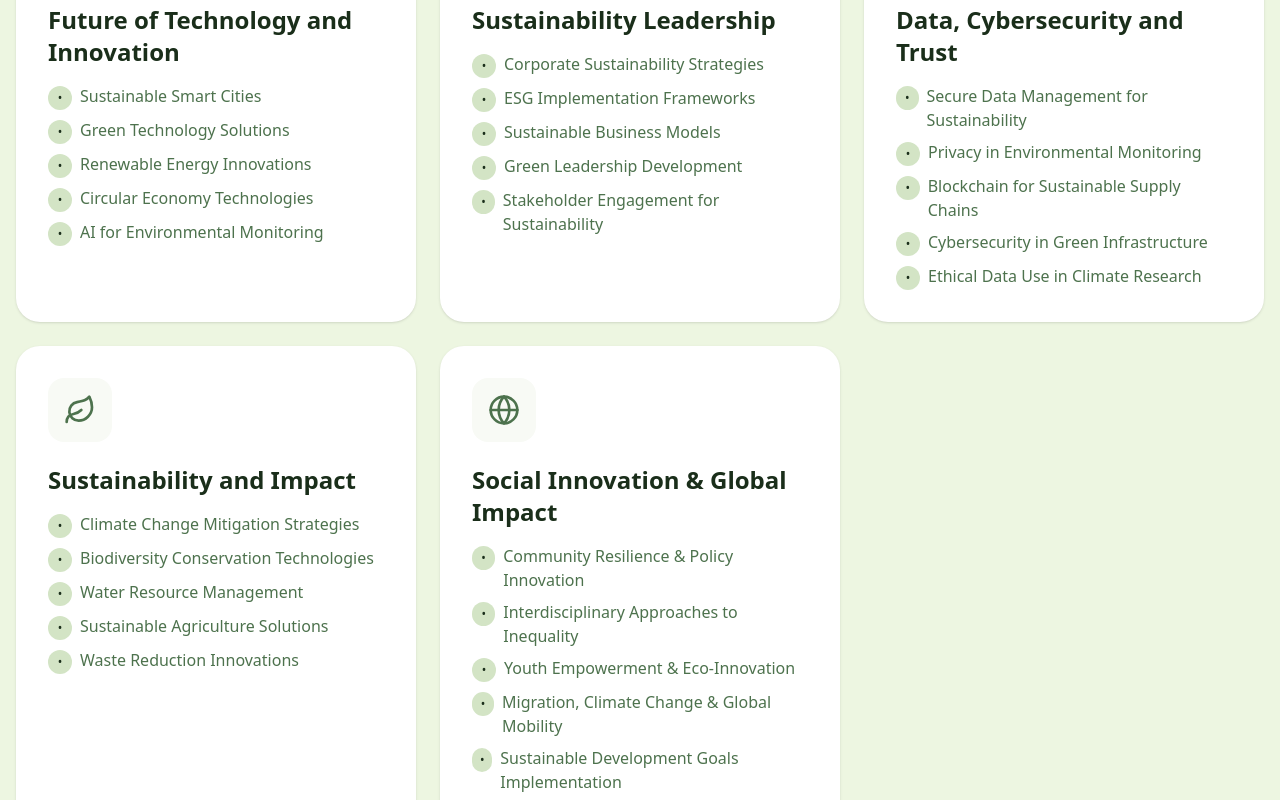
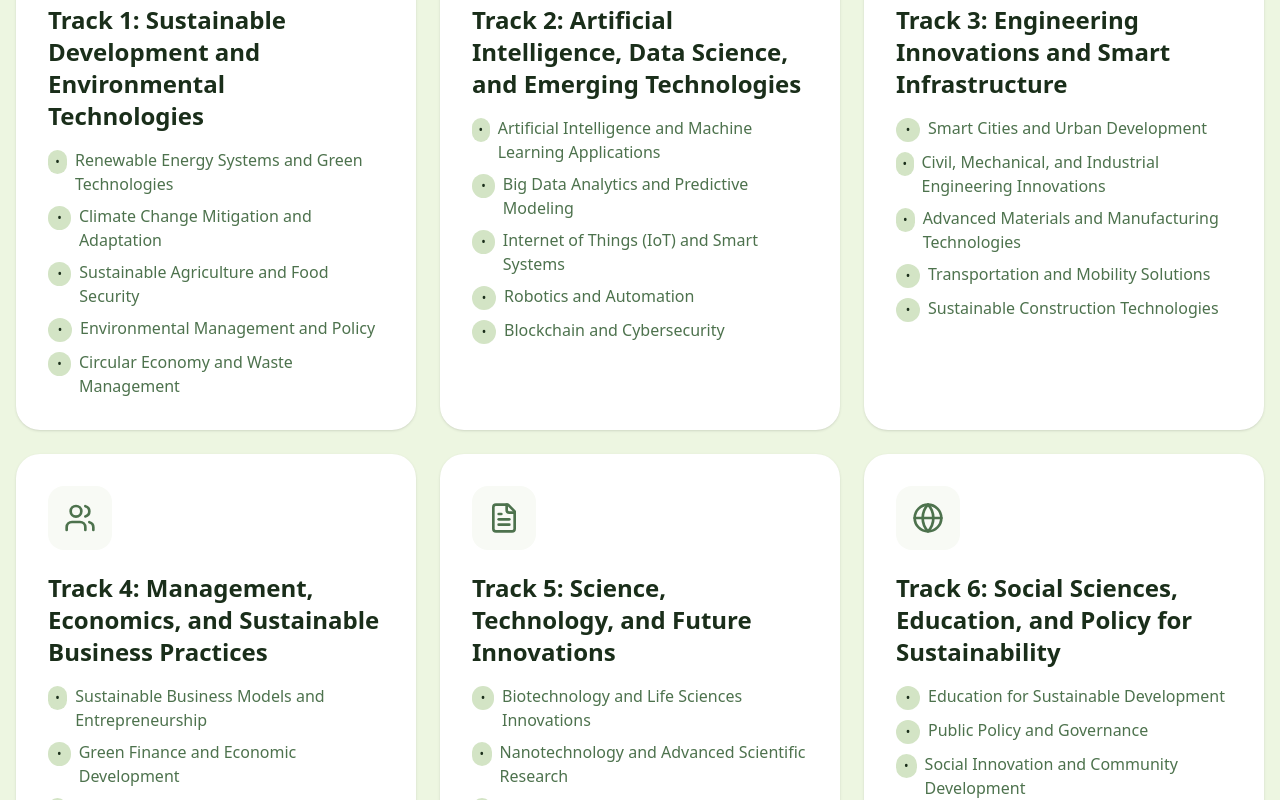
Before and after one commit to ZepResearch/icsift, a Next.js app: page /theme-and-topics in a window 1280 px wide. Shown: the part 1320-2120 px from the top of the page. Built offline with nearby package versions, Linux system fonts and the light colour scheme; no server answers.

Commit message:
add early bird on pricing

```diff
--- a/src/app/(pages)/registration/Content.jsx
+++ b/src/app/(pages)/registration/Content.jsx
@@ -19,6 +19,7 @@ import {
   Globe,
   MapPin,
   Home,
+  Zap,
 } from "lucide-react"
 import Link from "next/link"
 import { GeometricShapes } from "./components/geometric-shapes"
@@ -36,7 +37,7 @@ export default function RegistrationPage() {
   const [customAmount, setCustomAmount] = useState("")
   const [activeTab, setActiveTab] = useState("physical-no-accommodation")
 
-  // Updated pricing structure
+  // Updated pricing structure with Early Bird pricing
   const pricingData = {
     physicalNoAccommodation: {
       local: [
@@ -44,6 +45,7 @@ export default function RegistrationPage() {
           category: "Academician",
           physical: { price: 249, currency: "USD" },
           virtual: { price: 169, currency: "USD" },
+          earlyBird: { price: 329, currency: "USD" },
           features: [
             "Full conference access",
             "Networking opportunities",
@@ -57,6 +59,7 @@ export default function RegistrationPage() {
           category: "Student",
           physical: { price: 199, currency: "USD" },
           virtual: { price: 129, currency: "USD" },
+          earlyBird: { price: 179, currency: "USD" },
           features: [
             "Conference access",
             "Networking opportunities",
@@ -70,6 +73,7 @@ export default function RegistrationPage() {
           category: "Delegate",
           physical: { price: 169, currency: "USD" },
           virtual: { price: 79, currency: "USD" },
+          earlyBird: { price: 159, currency: "USD" },
           features: [
             "Conference access",
             "Networking opportunities",
@@ -82,6 +86,7 @@ export default function RegistrationPage() {
           category: "With Scopus Q3 & Q4",
           physical: { price: 1049, currency: "USD" },
           virtual: { price: 949, currency: "USD" },
+          earlyBird: { price: 999, currency: "USD" },
           features: [
             "Full conference access",
             "Scopus Q3 & Q4 publication",
@@ -95,6 +100,7 @@ export default function RegistrationPage() {
           category: "With Scopus Q1 & Q2",
           physical: { price: 1749, currency: "USD" },
           virtual: { price: 1649, currency: "USD" },
+          earlyBird: { price: 1699, currency: "USD" },
           features: [
             "Full conference access",
             "Scopus Q1 & Q2 publication",
@@ -110,6 +116,7 @@ export default function RegistrationPage() {
           category: "Academician",
           physical: { price: 299, currency: "USD" },
           virtual: { price: 229, currency: "USD" },
+          earlyBird: { price: 249, currency: "USD" },
           features: [
             "Full conference access",
             "International networking",
@@ -123,6 +130,7 @@ export default function RegistrationPage() {
           category: "Student",
           physical: { price: 249, currency: "USD" },
           virtual: { price: 169, currency: "USD" },
+          earlyBird: { price: 219, currency: "USD" },
           features: [
             "Conference access",
             "International networking",
@@ -136,6 +144,7 @@ export default function RegistrationPage() {
           category: "Delegate",
           physical: { price: 199, currency: "USD" },
           virtual: { price: 129, currency: "USD" },
+          earlyBird: { price: 169, currency: "USD" },
           features: [
             "Conference access",
             "International networking",
@@ -148,6 +157,7 @@ export default function RegistrationPage() {
           category: "With Scopus Q3 & Q4",
           physical: { price: 1099, currency: "USD" },
           virtual: { price: 999, currency: "USD" },
+          earlyBird: { price: 1049, currency: "USD" },
           features: [
             "Full conference access",
             "Scopus Q3 & Q4 publication",
@@ -161,6 +171,7 @@ export default function RegistrationPage() {
           category: "With Scopus Q1 & Q2",
           physical: { price: 1799, currency: "USD" },
           virtual: { price: 1699, currency: "USD" },
+          earlyBird: { price: 1749, currency: "USD" },
           features: [
             "Full conference access",
             "Scopus Q1 & Q2 publication",
@@ -177,6 +188,7 @@ export default function RegistrationPage() {
         {
           category: "Academician",
           physical: { price: 399, currency: "USD" },
+          earlyBird: { price: 349, currency: "USD" },
           features: [
             "Full conference access",
             "Accommodation included",
@@ -189,6 +201,7 @@ export default function RegistrationPage() {
         {
           category: "Student",
           physical: { price: 349, currency: "USD" },
+          earlyBird: { price: 299, currency: "USD" },
           features: [
             "Conference access",
             "Accommodation included",
@@ -201,6 +214,7 @@ export default function RegistrationPage() {
         {
           category: "Delegate",
           physical: { price: 319, currency: "USD" },
+          earlyBird: { price: 279, currency: "USD" },
           features: [
             "Conference access",
             "Accommodation included",
@@ -212,6 +226,7 @@ export default function RegistrationPage() {
         {
           category: "With Scopus Q3 & Q4",
           physical: { price: 1199, currency: "USD" },
+          earlyBird: { price: 1149, currency: "USD" },
           features: [
             "Full conference access",
             "Accommodation included",
@@ -224,6 +239,7 @@ export default function RegistrationPage() {
         {
           category: "With Scopus Q1 & Q2",
           physical: { price: 1899, currency: "USD" },
+          earlyBird: { price: 1849, currency: "USD" },
           features: [
             "Full conference access",
             "Accommodation included",
@@ -238,6 +254,7 @@ export default function RegistrationPage() {
         {
           category: "Academician",
           physical: { price: 449, currency: "USD" },
+          earlyBird: { price: 399, currency: "USD" },
           features: [
             "Full conference access",
             "Accommodation included",
@@ -250,6 +267,7 @@ export default function RegistrationPage() {
         {
           category: "Student",
           physical: { price: 399, currency: "USD" },
+          earlyBird: { price: 349, currency: "USD" },
           features: [
             "Conference access",
             "Accommodation included",
@@ -262,6 +280,7 @@ export default function RegistrationPage() {
         {
           category: "Delegate",
           physical: { price: 349, currency: "USD" },
+          earlyBird: { price: 299, currency: "USD" },
           features: [
             "Conference access",
             "Accommodation included",
@@ -273,6 +292,7 @@ export default function RegistrationPage() {
         {
           category: "With Scopus Q3 & Q4",
           physical: { price: 1299, currency: "USD" },
+          earlyBird: { price: 1249, currency: "USD" },
           features: [
             "Full conference access",
             "Accommodation included",
@@ -285,6 +305,7 @@ export default function RegistrationPage() {
         {
           category: "With Scopus Q1 & Q2",
           physical: { price: 1949, currency: "USD" },
+          earlyBird: { price: 1899, currency: "USD" },
           features: [
             "Full conference access",
             "Accommodation included",
@@ -414,8 +435,11 @@ export default function RegistrationPage() {
     const priceInfo = categoryData[priceType]
     if (!priceInfo) return null
 
+    const priceTypeName = priceType === 'earlyBird' ? 'Early Bird' :
+                          priceType === 'physical' ? 'Physical' : 'Virtual'
+
     return {
-      name: `${categoryData.category} - ${participantType.charAt(0).toUpperCase() + participantType.slice(1)} (${priceType === 'physical' ? 'Physical' : 'Virtual'})`,
+      name: `${categoryData.category} - ${participantType.charAt(0).toUpperCase() + participantType.slice(1)} (${priceTypeName})`,
       price: priceInfo.price,
       currency: priceInfo.currency,
       type: categoryData.category,
@@ -430,6 +454,7 @@ export default function RegistrationPage() {
   const renderPricingCard = (categoryData, participantType, accommodationType) => {
     const getCurrencySymbol = (currency) => currency === "USD" ? "$" : "₹"
     const hasVirtual = categoryData.virtual !== undefined
+    const hasEarlyBird = categoryData.earlyBird !== undefined
 
     return (
       <div key={`${categoryData.category}-${participantType}`} className="bg-white rounded-3xl border border-[#d3e4c5] overflow-hidden shadow-sm hover:shadow-md transition-all flex flex-col h-full">
@@ -451,6 +476,17 @@ export default function RegistrationPage() {
           </div>
 
           <div className="space-y-3">
+            {hasEarlyBird && (
+              <div className="flex justify-between items-center bg-yellow-50 border border-yellow-200 rounded-lg p-2 -mx-2">
+                <div className="flex items-center">
+                  <Zap className="h-4 w-4 text-yellow-600 mr-1" />
+                  <span className="text-sm font-semibold text-yellow-700">Early Bird:</span>
+                </div>
+                <span className="text-xl font-bold text-yellow-700">
+                  {getCurrencySymbol(categoryData.earlyBird.currency)}{categoryData.earlyBird.price}
+                </span>
+              </div>
+            )}
             <div className="flex justify-between items-center">
               <span className="text-sm text-[#4d724d]">Physical:</span>
               <span className="text-2xl font-bold text-[#1a2e1a]">
@@ -496,6 +532,15 @@ export default function RegistrationPage() {
           </div>
 
           <div className="space-y-2">
+            {hasEarlyBird && (
+              <Button
+                onClick={() => handleTicketSelect(createTicketFromPricing(categoryData, "earlyBird", participantType, accommodationType))}
+                className="w-full bg-gradient-to-r from-yellow-500 to-yellow-600 hover:from-yellow-600 hover:to-yellow-700 text-white rounded-full shadow-md"
+              >
+                <Zap className="mr-2 h-4 w-4 text-white" />
+                Early Bird - {getCurrencySymbol(categoryData.earlyBird.currency)}{categoryData.earlyBird.price}
+              </Button>
+            )}
             <Button
               onClick={() => handleTicketSelect(createTicketFromPricing(categoryData, "physical", participantType, accommodationType))}
               className="w-full bg-[#4d724d] hover:bg-[#3c5c3c] text-white rounded-full"
@@ -565,31 +610,42 @@ export default function RegistrationPage() {
                 </p>
               </div>
 
-              {/* Local Participants */}
-              <div className="mb-12">
-                <h4 className="text-xl font-bold text-[#1a2e1a] mb-6 text-center">
-                  <MapPin className="inline mr-2 h-5 w-5" />
+              <Tabs defaultValue="local-no-accommodation" className="w-full">
+                <div className="flex justify-center mb-8">
+                  <TabsList className="bg-[#edf6e1] p-1 rounded-full">
+                    <TabsTrigger
+                      value="local-no-accommodation"
+                      className="rounded-full data-[state=active]:bg-[#4d724d] data-[state=active]:text-white px-6 py-2"
+                    >
+                      <MapPin className="mr-2 h-4 w-4" />
                       Local Participants
-                </h4>
+                    </TabsTrigger>
+                    <TabsTrigger
+                      value="international-no-accommodation"
+                      className="rounded-full data-[state=active]:bg-[#4d724d] data-[state=active]:text-white px-6 py-2"
+                    >
+                      <Globe className="mr-2 h-4 w-4" />
+                      International Participants
+                    </TabsTrigger>
+                  </TabsList>
+                </div>
+
+                <TabsContent value="local-no-accommodation" className="mt-0">
                   <div className="grid grid-cols-1 md:grid-cols-2 lg:grid-cols-3 gap-8">
                     {pricingData.physicalNoAccommodation.local.map((categoryData) =>
                       renderPricingCard(categoryData, "local", "no-accommodation")
                     )}
                   </div>
-              </div>
+                </TabsContent>
 
-              {/* International Participants */}
-              <div>
-                <h4 className="text-xl font-bold text-[#1a2e1a] mb-6 text-center">
-                  <Globe className="inline mr-2 h-5 w-5" />
-                  International Participants
-                </h4>
+                <TabsContent value="international-no-accommodation" className="mt-0">
                   <div className="grid grid-cols-1 md:grid-cols-2 lg:grid-cols-3 gap-8">
                     {pricingData.physicalNoAccommodation.international.map((categoryData) =>
                       renderPricingCard(categoryData, "international", "no-accommodation")
                     )}
                   </div>
-              </div>
+                </TabsContent>
+              </Tabs>
             </TabsContent>
 
             <TabsContent value="physical-with-accommodation" className="mt-0">
@@ -600,31 +656,42 @@ export default function RegistrationPage() {
                 </p>
               </div>
 
-              {/* Local Participants */}
-              <div className="mb-12">
-                <h4 className="text-xl font-bold text-[#1a2e1a] mb-6 text-center">
-                  <MapPin className="inline mr-2 h-5 w-5" />
+              <Tabs defaultValue="local-with-accommodation" className="w-full">
+                <div className="flex justify-center mb-8">
+                  <TabsList className="bg-[#edf6e1] p-1 rounded-full">
+                    <TabsTrigger
+                      value="local-with-accommodation"
+                      className="rounded-full data-[state=active]:bg-[#4d724d] data-[state=active]:text-white px-6 py-2"
+                    >
+                      <MapPin className="mr-2 h-4 w-4" />
                       Local Participants
-                </h4>
+                    </TabsTrigger>
+                    <TabsTrigger
+                      value="international-with-accommodation"
+                      className="rounded-full data-[state=active]:bg-[#4d724d] data-[state=active]:text-white px-6 py-2"
+                    >
+                      <Globe className="mr-2 h-4 w-4" />
+                      International Participants
+                    </TabsTrigger>
+                  </TabsList>
+                </div>
+
+                <TabsContent value="local-with-accommodation" className="mt-0">
                   <div className="grid grid-cols-1 md:grid-cols-2 lg:grid-cols-3 gap-8">
                     {pricingData.physicalWithAccommodation.local.map((categoryData) =>
                       renderPricingCard(categoryData, "local", "with-accommodation")
                     )}
                   </div>
-              </div>
+                </TabsContent>
 
-              {/* International Participants */}
-              <div>
-                <h4 className="text-xl font-bold text-[#1a2e1a] mb-6 text-center">
-                  <Globe className="inline mr-2 h-5 w-5" />
-                  International Participants
-                </h4>
+                <TabsContent value="international-with-accommodation" className="mt-0">
                   <div className="grid grid-cols-1 md:grid-cols-2 lg:grid-cols-3 gap-8">
                     {pricingData.physicalWithAccommodation.international.map((categoryData) =>
                       renderPricingCard(categoryData, "international", "with-accommodation")
                     )}
                   </div>
-              </div>
+                </TabsContent>
+              </Tabs>
 
               {/* Important Note */}
               <div className="mt-12 max-w-3xl mx-auto">
--- a/src/app/(pages)/theme-and-topics/Content.jsx
+++ b/src/app/(pages)/theme-and-topics/Content.jsx
@@ -8,59 +8,70 @@ import { ArrowRight, FileText, Globe, Lightbulb, Users, Shield, Leaf } from 'luc
 export default function ThemeAndTopicsPage() {
   const researchAreas = [
     {
+      icon: <Leaf className="h-8 w-8 text-[#4d724d]" />,
+      title: "Track 1: Sustainable Development and Environmental Technologies",
+      topics: [
+        "Renewable Energy Systems and Green Technologies",
+        "Climate Change Mitigation and Adaptation",
+        "Sustainable Agriculture and Food Security",
+        "Environmental Management and Policy",
+        "Circular Economy and Waste Management",
+      ],
+    },
+    {
       icon: <Lightbulb className="h-8 w-8 text-[#4d724d]" />,
-      title: "Future of Technology and Innovation",
+      title: "Track 2: Artificial Intelligence, Data Science, and Emerging Technologies",
       topics: [
-        "Sustainable Smart Cities",
-        "Green Technology Solutions",
-        "Renewable Energy Innovations",
-        "Circular Economy Technologies",
-        "AI for Environmental Monitoring",
+        "Artificial Intelligence and Machine Learning Applications",
+        "Big Data Analytics and Predictive Modeling",
+        "Internet of Things (IoT) and Smart Systems",
+        "Robotics and Automation",
+        "Blockchain and Cybersecurity",
+      ],
+    },
+    {
+      icon: <Shield className="h-8 w-8 text-[#4d724d]" />,
+      title: "Track 3: Engineering Innovations and Smart Infrastructure",
+      topics: [
+        "Smart Cities and Urban Development",
+        "Civil, Mechanical, and Industrial Engineering Innovations",
+        "Advanced Materials and Manufacturing Technologies",
+        "Transportation and Mobility Solutions",
+        "Sustainable Construction Technologies",
       ],
     },
     {
       icon: <Users className="h-8 w-8 text-[#4d724d]" />,
-      title: "Sustainability Leadership",
+      title: "Track 4: Management, Economics, and Sustainable Business Practices",
       topics: [
-        "Corporate Sustainability Strategies",
-        "ESG Implementation Frameworks",
-        "Sustainable Business Models",
-        "Green Leadership Development",
-        "Stakeholder Engagement for Sustainability",
+        "Sustainable Business Models and Entrepreneurship",
+        "Green Finance and Economic Development",
+        "Sustainable Management and Digital Transformation",
+        "Supply Chain and Operations Management",
+        "Corporate Social Responsibility (CSR)",
       ],
     },
     {
-      icon: <Shield className="h-8 w-8 text-[#4d724d]" />,
-      title: "Data, Cybersecurity and Trust",
+      icon: <FileText className="h-8 w-8 text-[#4d724d]" />,
+      title: "Track 5: Science, Technology, and Future Innovations",
       topics: [
-        "Secure Data Management for Sustainability",
-        "Privacy in Environmental Monitoring",
-        "Blockchain for Sustainable Supply Chains",
-        "Cybersecurity in Green Infrastructure",
-        "Ethical Data Use in Climate Research",
-      ],
-    },
-    {
-      icon: <Leaf className="h-8 w-8 text-[#4d724d]" />,
-      title: "Sustainability and Impact",
-      topics: [
-        "Climate Change Mitigation Strategies",
-        "Biodiversity Conservation Technologies",
-        "Water Resource Management",
-        "Sustainable Agriculture Solutions",
-        "Waste Reduction Innovations",
+        "Biotechnology and Life Sciences Innovations",
+        "Nanotechnology and Advanced Scientific Research",
+        "Healthcare Technologies and Medical Innovations",
+        "Space, Defense, and Advanced Research Technologies",
+        "Interdisciplinary Scientific Innovations",
       ],
     },
     {
       icon: <Globe className="h-8 w-8 text-[#4d724d]" />,
-      title: "Social Innovation & Global Impact",
+      title: "Track 6: Social Sciences, Education, and Policy for Sustainability",
       topics: [
-        "Community Resilience & Policy Innovation",
-        "Interdisciplinary Approaches to Inequality",
-        "Youth Empowerment & Eco-Innovation",
-        "Migration, Climate Change & Global Mobility",
-        "Sustainable Development Goals Implementation",
-        "Tourism and Hospitality Management"
+        "Education for Sustainable Development",
+        "Public Policy and Governance",
+        "Social Innovation and Community Development",
+        "Ethics, Technology, and Society",
+        "Digital Learning and Educational Technologies",
+        "Linguistic and Sustainable Technologies",
       ],
     },
   ]
```
Lines whose indentation alone changed are shown as unchanged.
